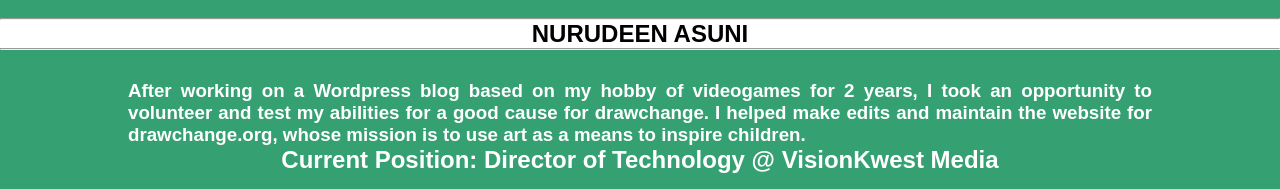
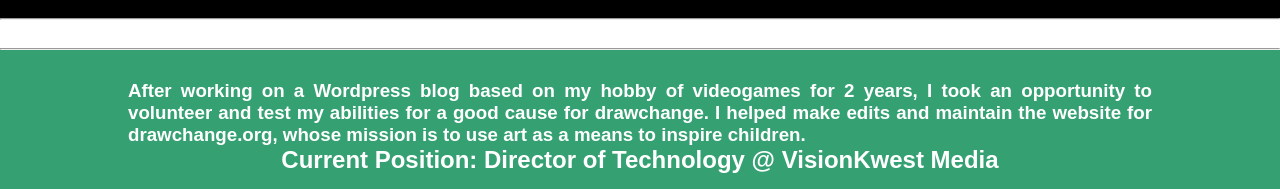
Before and after one commit to noasuni/noasuni.github.io, a plain HTML site: page index.html in a window 1280 px wide. Shown: the top 189 px of the page. Drawn offline with Linux system fonts and the light colour scheme.

Commit message:
Update style.css

```diff
--- a/style.css
+++ b/style.css
@@ -10,13 +10,14 @@ body {
 }
 .headline {
   width: 100%;
-  background-color: #35a173;
+  background-color: #000000;
   height: 20px;
 }
 .headline2 {
   width: 100%;
-  background-color: white;
+  background-color: #22222;
   height: 60px;
+  color: white;
 }
 .maincontent {
   background-color: #35a173;
```
